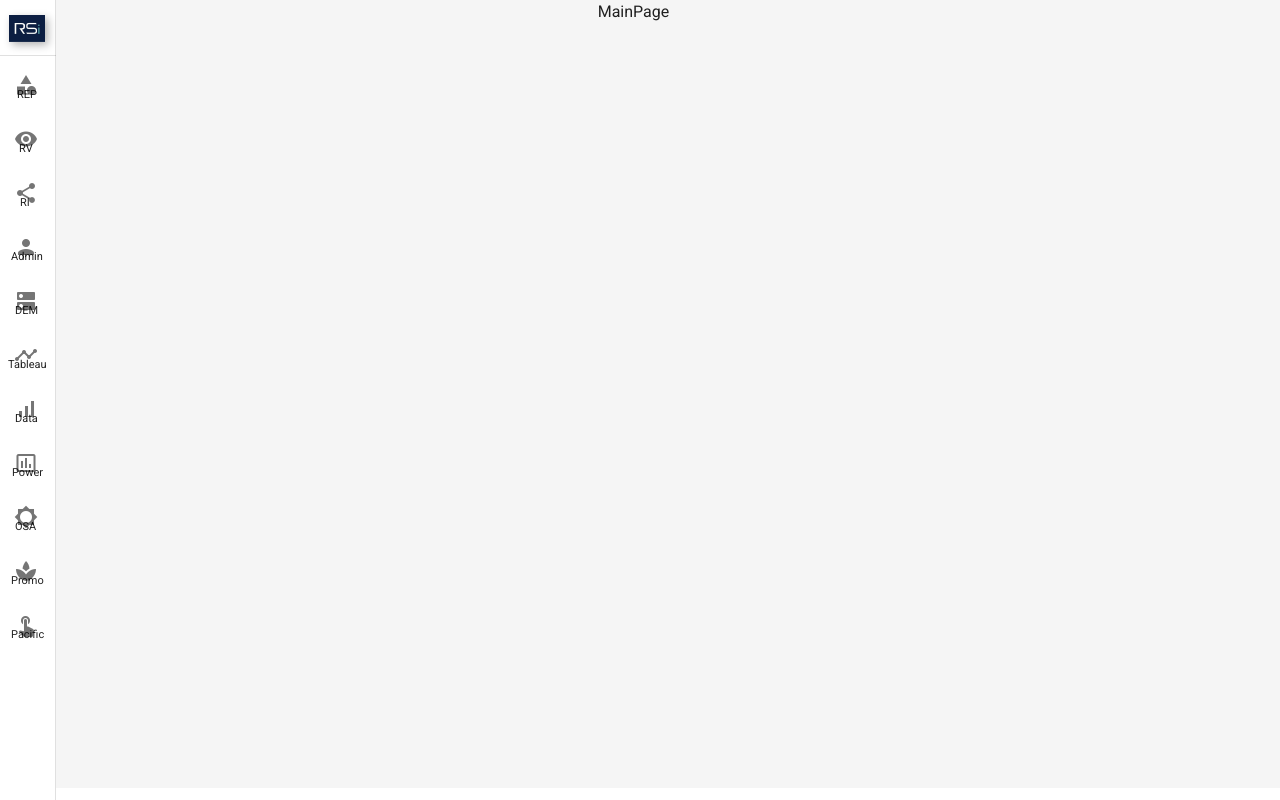
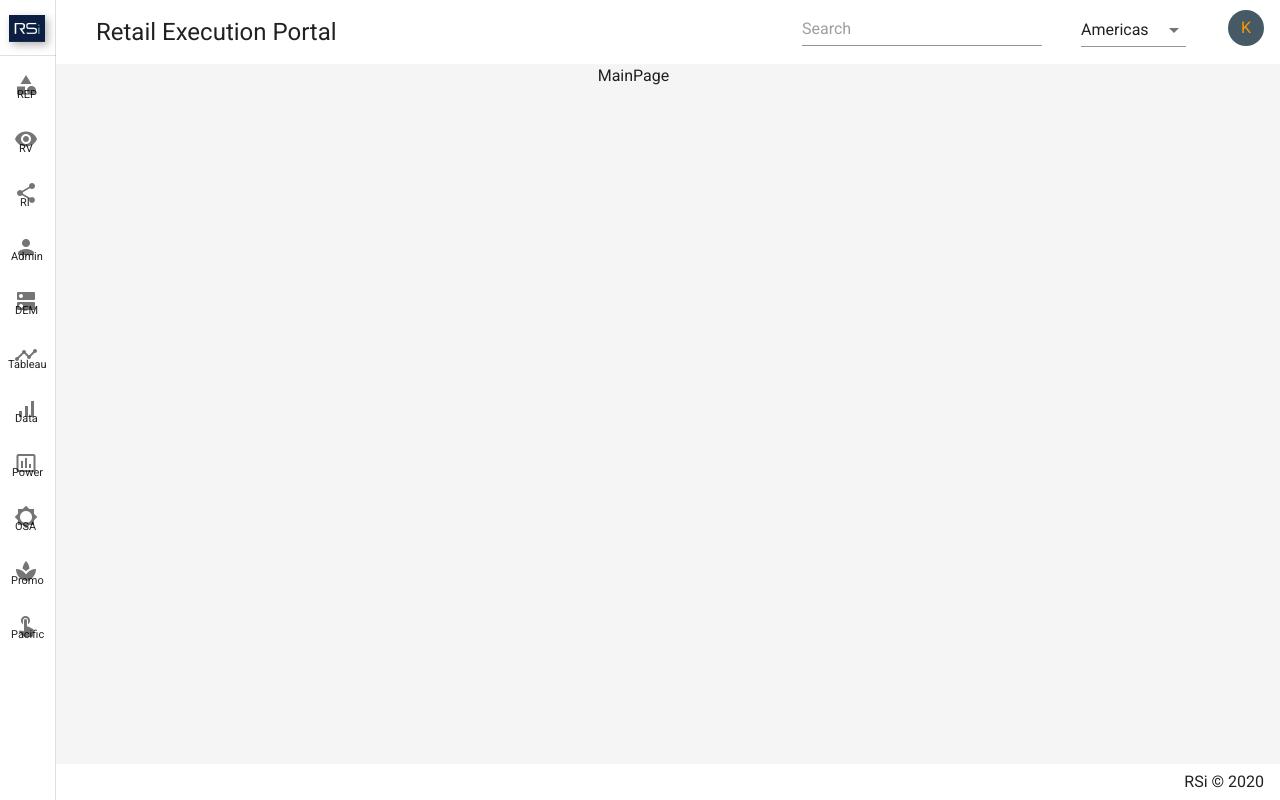
Before and after one commit to Talnax/rep-20, a Vue app: page / in a window 1280 px wide. Built offline with nearby package versions, Linux system fonts and the light colour scheme.

Commit message:
4 check-in...

```diff
--- a/src/App.vue
+++ b/src/App.vue
@@ -1,42 +1,34 @@
 <template>
     <v-app>
-    <!--
-    <v-app-bar
-      app
-      color="primary"
-      dark>
-      <div class="d-flex align-center">
-        <v-img
-          alt="Vuetify Logo"
-          class="shrink mr-2"
-          contain
-          src="https://cdn.vuetifyjs.com/images/logos/vuetify-logo-dark.png"
-          transition="scale-transition"
-          width="40"
-        />
+        <v-app-bar app color="white">
 
-        <v-img
-          alt="Vuetify Name"
-          class="shrink mt-1 hidden-sm-and-down"
-          contain
-          min-width="100"
-          src="https://cdn.vuetifyjs.com/images/logos/vuetify-name-dark.png"
-          width="100"
-        />
-      </div>
+          <v-toolbar-title class="tool-bar-title headline">
+              Retail Execution Portal
+          </v-toolbar-title>
 
           <v-spacer></v-spacer>
 
-      <v-btn
-        href="https://github.com/vuetifyjs/vuetify/releases/latest"
-        target="_blank"
-        text
-      >
-        <span class="mr-2">Latest Release</span>
-        <v-icon>mdi-open-in-new</v-icon>
-      </v-btn>
+          <v-text-field
+              class="text-field-search-header"
+              v-model="search_msg"
+              @input="onChangeSearch()"
+              placeholder="Search">
+          </v-text-field>
+
+          <v-combobox
+              class="combo-box-domain"
+              v-model="select_domain"
+              :items="domains">
+          </v-combobox>
+
+          <v-avatar
+              @click="onShowUserSettingsDialog"
+              size="36"
+              class="avatar-tool-bar blue-grey darken-2 orange--text app-settings" >
+              <span>{{ userLetter }}</span>
+          </v-avatar>
+
       </v-app-bar>
-    -->
 
         <v-navigation-drawer
           class="left-nav-bar"
@@ -59,13 +51,17 @@
                   <v-icon class="icons-projects" >{{ item.icon }}</v-icon>
                   <span class="icon-text" :style="item.marginLeft">{{ item.short }}</span>
               </v-list-item>
-
           </v-list>
         </v-navigation-drawer>
 
         <v-content>
           <router-view />
         </v-content>
+
+        <v-footer class="app-footer" color="white">
+          <v-spacer></v-spacer>
+          <div>RSi &copy; {{ new Date().getFullYear() }}</div>
+        </v-footer>
   </v-app>
 </template>
 
@@ -117,6 +113,13 @@ export default {
             mini: true,
             drawer: true,
         };
+    },
+    computed: {
+        userLetter() {
+            return this.user !== null ? this.user[0] : "";
+            // let user = this.$store.getters.getUser;
+            // return user !== {} ? user.first_name[0] : "";
+        }
     },
     methods: {
         onItemClick(item) {
@@ -170,6 +173,36 @@ export default {
         }
     }
 
+    .avatar-tool-bar {
+        text-align: center;
+        margin-top: -9px;
+    }
+
+    .combo-box-domain {
+        top: 9px;
+        flex: inherit !important;
+        width: 105px;
+        right: 42px;
+    }
+
+    .text-field-search-header {
+        margin-top: 16px !important;
+        flex: inherit !important;
+        width: 240px;
+        margin-right: 81px !important;
+    }
+
+    .v-toolbar {
+        left: 56px !important;
+        box-shadow: none !important;
+        -webkit-box-shadow:  none !important;
+    }
+
+    .tool-bar-title {
+        //margin-top: 9px;
+        margin-left: 24px;
+    }
+
     .rsi-logo {
         height: 27px;
         margin-left: 9px;
@@ -181,4 +214,11 @@ export default {
             //cursor: pointer;
         }
     }
+
+    .app-footer {
+        background-color: #ffffff !important;
+        position: fixed !important;
+        bottom: 0;
+        width: 100%;
+    }
 </style>
```
Lines whose indentation alone changed are shown as unchanged.
